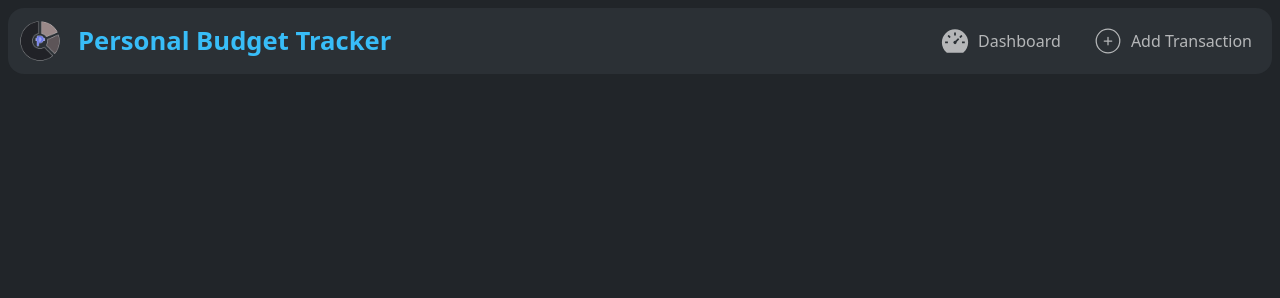
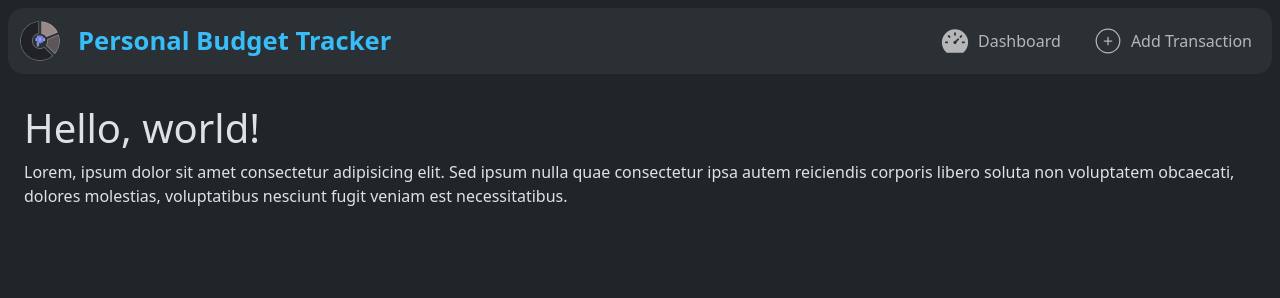
Before and after one commit to kawrl-Dev/midterm-project-webdvt, a React (Vite) app: page /dashboard in a window 1280 px wide. Shown: the top 298 px of the page. Built offline with nearby package versions, Linux system fonts and the light colour scheme.

Commit message:
Add Dashboard and AddTransaction pages; update routing in App component and NavigationBar

```diff
--- a/src/App.jsx
+++ b/src/App.jsx
@@ -1,11 +1,12 @@
 import { Container } from 'react-bootstrap';
 import NavigationBar from './components/NavigationBar.jsx';
 import WebsiteFooter from './components/WebsiteFooter.jsx';
-import { BrowserRouter, Routes, Route } from 'react-router';
+import { BrowserRouter, Routes, Route, Navigate } from 'react-router';
 import { ThemeProvider } from './context/ThemeContext.jsx';
 import 'bootstrap/dist/css/bootstrap.min.css';
 import './css/global.css';
-import Testing from './pages/Testing.jsx';
+import Dashboard from './pages/Dashboard.jsx';
+import AddTransaction from './pages/AddTransaction.jsx';
 export default function App() {
   return (
     <ThemeProvider>
@@ -14,7 +15,9 @@ export default function App() {
           <NavigationBar/>
           <main className="flex-grow-1" style={{ paddingTop: '80px', paddingBottom: '20px' }}>
             <Routes>
-              <Route path='/' element={<Testing/>}/>
+              <Route index element={<Navigate to="/dashboard" />} />
+              <Route path="/dashboard" element={<Dashboard />} />
+              <Route path="/add-transaction" element={<AddTransaction />} />
             </Routes>
           </main>
           <WebsiteFooter/>
--- a/src/components/NavigationBar.jsx
+++ b/src/components/NavigationBar.jsx
@@ -24,7 +24,7 @@ function NavigationBar() {
             <Navbar.Toggle aria-controls="navigationBar" />
             <Navbar.Collapse id="navigationBar">
               <Nav className="ms-auto gap-3" navbarScroll>
-                <Nav.Link as={Link} to="/" className="d-flex align-items-center gap-2">
+                <Nav.Link as={Link} to="/dashboard" className="d-flex align-items-center gap-2">
                   <AiFillDashboard size={30} />
                   <span>Dashboard</span>
                 </Nav.Link>
--- /dev/null
+++ b/src/pages/Dashboard.jsx
@@ -0,0 +1,13 @@
+import { Container } from "react-bootstrap";
+
+function Dashboard() {
+    return(
+        <Container fluid className="p-4">
+            <h1>Hello, world!</h1>
+            <p>
+                Lorem, ipsum dolor sit amet consectetur adipisicing elit. Sed ipsum nulla quae consectetur ipsa autem reiciendis corporis libero soluta non voluptatem obcaecati, dolores molestias, voluptatibus nesciunt fugit veniam est necessitatibus.
+            </p>
+        </Container>
+    );
+}
+export default Dashboard;
```
